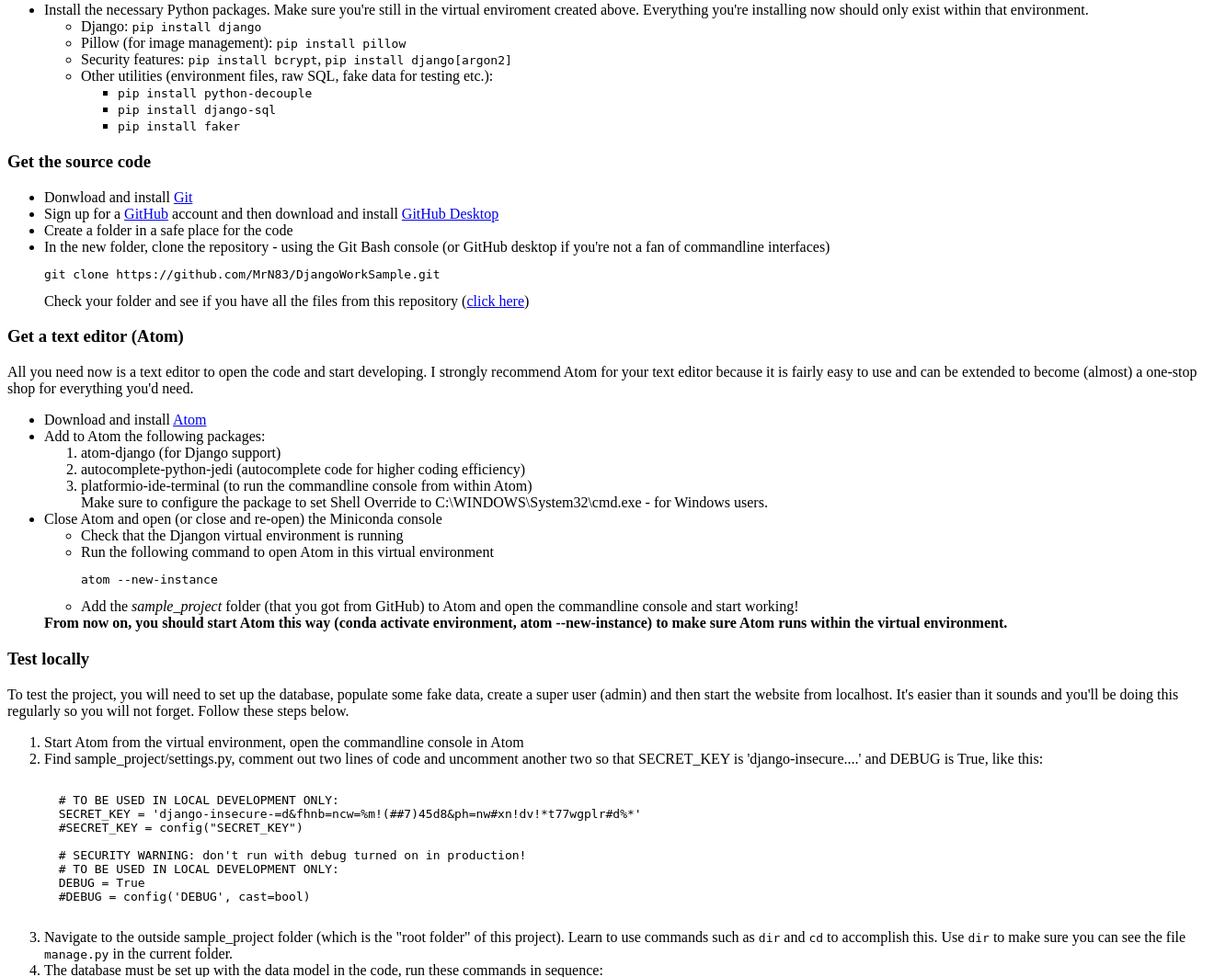
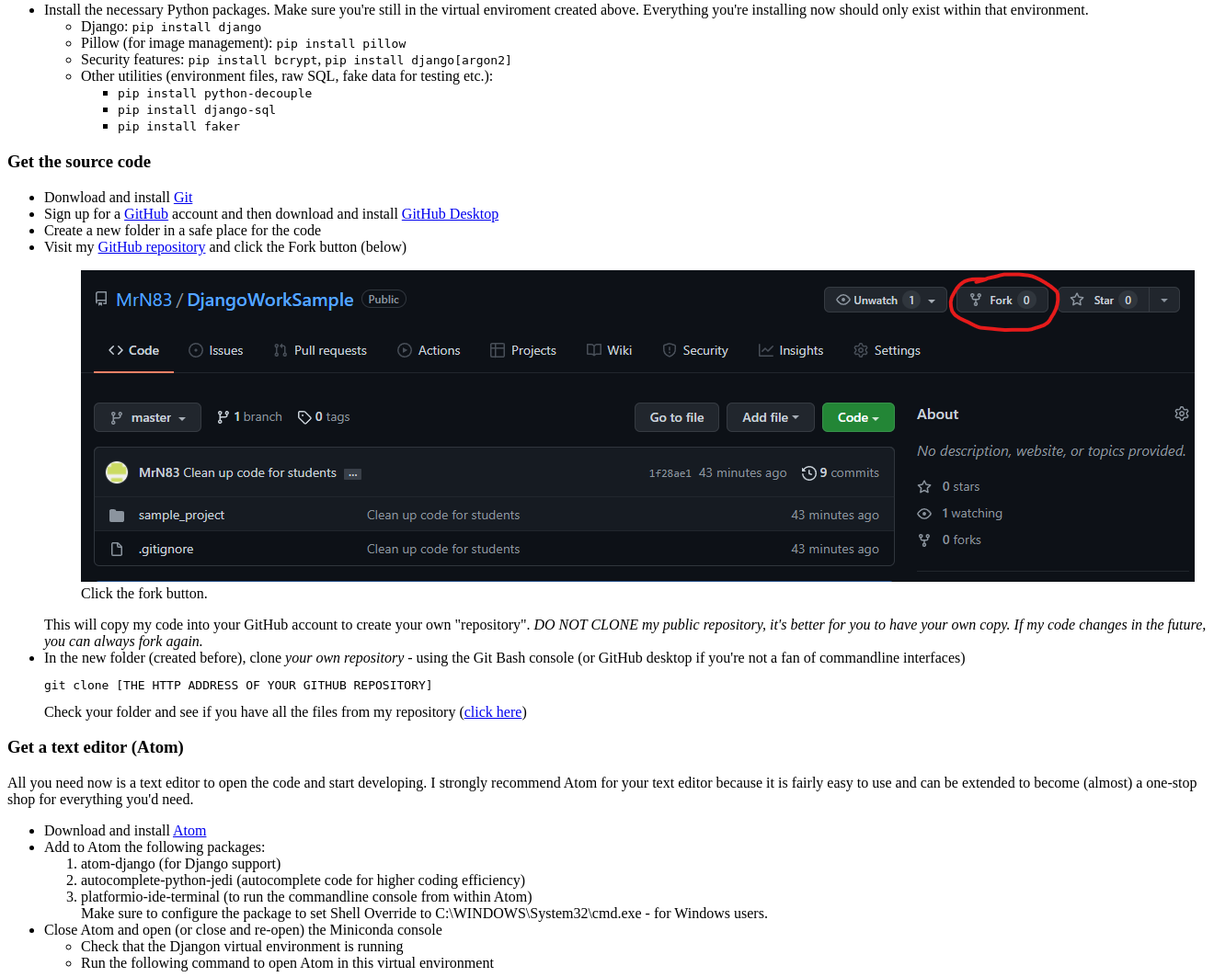
Before and after one commit to MrN83/DjangoWorkSample, a Django app: template sample_project/templates/sample_app/instructions.html in a window 1320 px wide. Shown: the part 458-1521 px from the top of the page at 92% size. Run offline with Django 4.2, Linux system fonts and the light colour scheme; the template is opened without the code that fills it, so the values that code supplies are empty.

Commit message:
Working on the instructions
Fixing some instructions for the GitHub steps.

```diff
--- a/sample_project/templates/sample_app/index.html
+++ b/sample_project/templates/sample_app/index.html
@@ -15,7 +15,7 @@
       <strong>Versions:</strong> Python - 3.9, Django - 3.2.5, Bootstrap - 3.3.7, JQuery - 3.5.1
     </p>
       <figure class="figure">
-        <img class="figure-img img-fluid rounded" src='{% static "images/DjangoArchitecture.png" %}' alt="DjangoArchitecture.jpg"/>
+        <img class="figure-img img-fluid rounded" src='{% static "images/DjangoArchitecture.png" %}' alt="DjangoArchitecture.png"/>
         <figcaption class="figure-caption">Django Artchitecture (Source:Pierian Data/Udemy course - Django Bootcamp).</figcaption>
       </figure>
       </div>
--- a/sample_project/templates/sample_app/instructions.html
+++ b/sample_project/templates/sample_app/instructions.html
@@ -1,4 +1,5 @@
 <!DOCTYPE html>
+{%load static%}
 <div class="container">
   <div class="jumbotron">
     <h2>Instructions for students (December 2021)</h2>
@@ -52,10 +53,18 @@
       <ul>
         <li>Donwload and install <a href="https://git-scm.com/#">Git</a></li>
         <li>Sign up for a <a href="https://github.com/#">GitHub</a> account and then download and install <a href="https://desktop.github.com/#">GitHub Desktop</a></li>
-        <li>Create a folder in a safe place for the code</li>
-        <li>In the new folder, clone the repository - using the Git Bash console (or GitHub desktop if you're not a fan of commandline interfaces)
-          <pre><code>git clone https://github.com/MrN83/DjangoWorkSample.git</code></pre>
-          Check your folder and see if you have all the files from this repository (<a href="https://github.com/MrN83/DjangoWorkSample.git">click here</a>)
+        <li>Create a new folder in a safe place for the code</li>
+        <li>Visit my <a href="https://github.com/MrN83/DjangoWorkSample.git">GitHub repository</a> and click the Fork button (below)
+          <figure class="figure">
+            <img class="figure-img img-fluid rounded" src='{% static "images/GitHub_ForkButton.png" %}' alt="GitHub_ForkButton.png"/>
+            <figcaption class="figure-caption">Click the fork button.</figcaption>
+          </figure>
+          This will copy my code into your GitHub account to create your own "repository". <em>DO NOT CLONE my public repository, it's better for you to have
+          your own copy. If my code changes in the future, you can always fork again.</em>
+        </li>
+        <li>In the new folder (created before), clone <em>your own repository</em> - using the Git Bash console (or GitHub desktop if you're not a fan of commandline interfaces)
+          <pre><code>git clone [THE HTTP ADDRESS OF YOUR GITHUB REPOSITORY]</code></pre>
+          Check your folder and see if you have all the files from my repository (<a href="https://github.com/MrN83/DjangoWorkSample.git">click here</a>)
         </li>
       </ul>
     </div>
```
Also changed, not shown: sample_project/static/images/GitHub_ForkButton.png (added).
